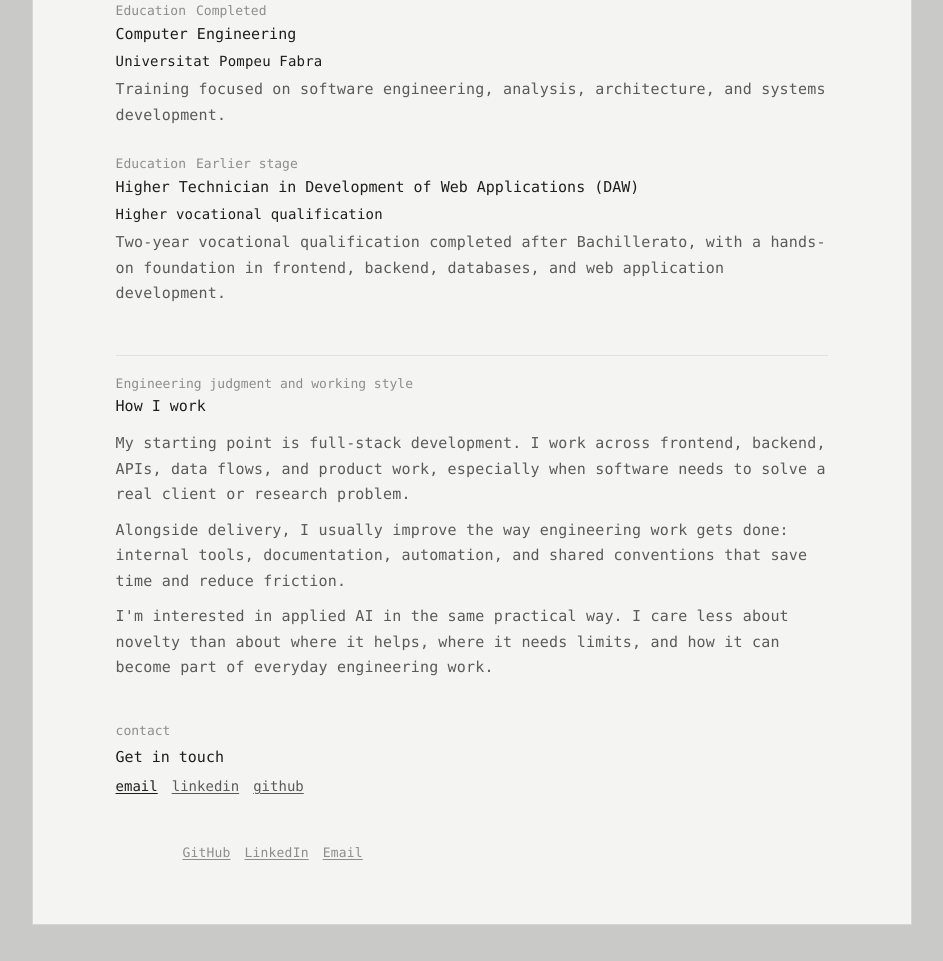
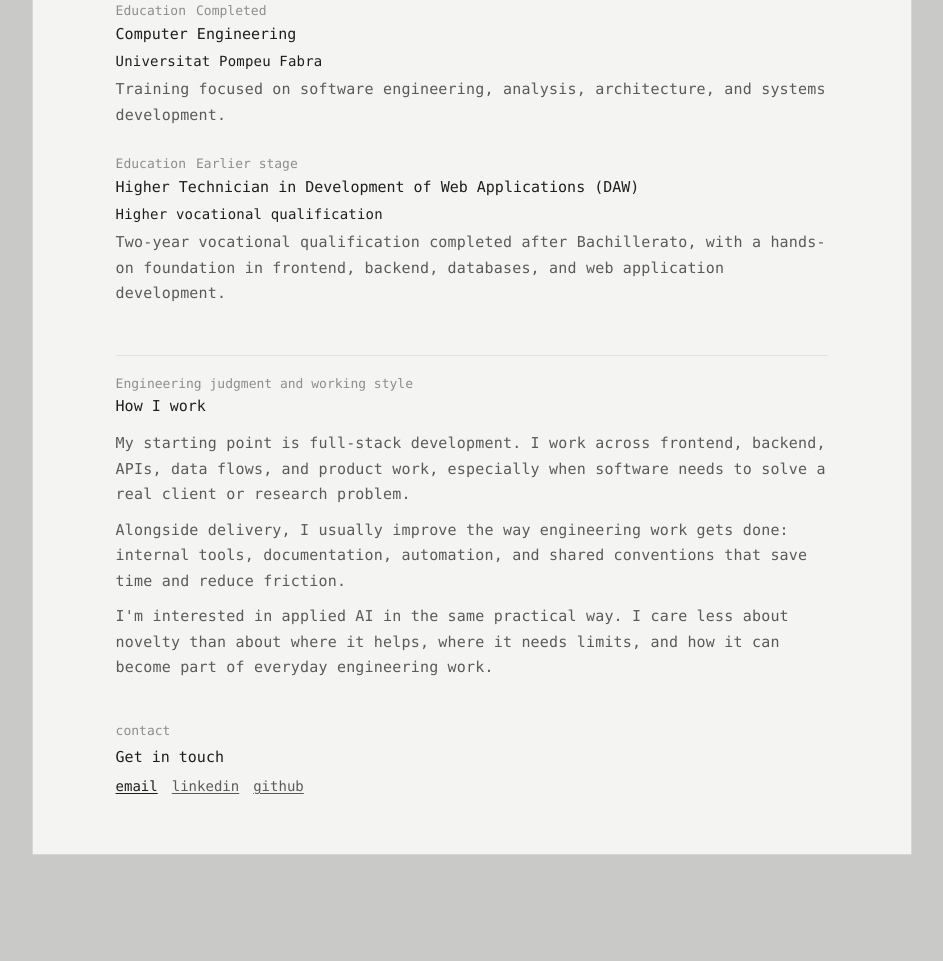
Before and after one commit to zvizzct/portfolio, an Astro site in the folder portfolio/: page / in a window 1280 px wide. Shown: the part 3014-3975 px from the top of the page, without its empty margins (168-1111 px from the left). After the commit the page ends 3905 px from the top, so only its background shows below. Built offline with nearby package versions, Linux system fonts and the light colour scheme; Astro itself is replaced by a stand-in of ours.

Commit message:
Remove redundant footer links

```diff
--- a/portfolio/src/components/Footer.astro
+++ /dev/null
@@ -1,23 +0,0 @@
----
-interface Props {
-  emailLabel: string
-}
-
-const { emailLabel } = Astro.props
----
-
-<footer class="site-footer">
-  <div class="site-footer-links">
-    <a href="https://github.com/zvizzct" target="_blank" rel="noopener noreferrer">
-      GitHub
-    </a>
-    <a
-      href="https://www.linkedin.com/in/victor-puerta-zvizzct/"
-      target="_blank"
-      rel="noopener noreferrer"
-    >
-      LinkedIn
-    </a>
-    <a href="mailto:victor.puerta2298@gmail.com">{emailLabel}</a>
-  </div>
-</footer>
--- a/portfolio/src/components/PortfolioPage.astro
+++ b/portfolio/src/components/PortfolioPage.astro
@@ -25,7 +25,6 @@ const { content, locale, switchHref } = Astro.props
   skipLinkLabel={content.layout.skipLinkLabel}
   headerMeta={content.header.meta}
   switchHref={switchHref}
-  footerEmailLabel={content.footer.emailLabel}
 >
   <main class="site-main" id="main-content">
     <section class="hero" id="home">
--- a/portfolio/src/data/portfolioContent.ts
+++ b/portfolio/src/data/portfolioContent.ts
@@ -79,9 +79,6 @@ export interface PortfolioContent {
     eyebrow: string
     title: string
     links: PortfolioLink[]
-  }
-  footer: {
-    emailLabel: string
   }
 }
 
@@ -289,9 +286,6 @@ export const portfolioContent: Record<Locale, PortfolioContent> = {
         { label: 'linkedin', href: sharedUrls.linkedin, variant: 'secondary' },
         { label: 'github', href: sharedUrls.github, variant: 'secondary' }
       ]
-    },
-    footer: {
-      emailLabel: 'Email'
     }
   },
   es: {
@@ -491,9 +485,6 @@ export const portfolioContent: Record<Locale, PortfolioContent> = {
         { label: 'linkedin', href: sharedUrls.linkedin, variant: 'secondary' },
         { label: 'github', href: sharedUrls.github, variant: 'secondary' }
       ]
-    },
-    footer: {
-      emailLabel: 'Correo'
     }
   }
 }
--- a/portfolio/src/layouts/Layout.astro
+++ b/portfolio/src/layouts/Layout.astro
@@ -1,6 +1,5 @@
 ---
 import Header from '../components/Header.astro'
-import Footer from '../components/Footer.astro'
 import type { Locale } from '../data/portfolioContent'
 
 interface Props {
@@ -10,10 +9,9 @@ interface Props {
   skipLinkLabel: string
   headerMeta: string
   switchHref: string
-  footerEmailLabel: string
 }
 
-const { description, title, lang, skipLinkLabel, headerMeta, switchHref, footerEmailLabel } = Astro.props
+const { description, title, lang, skipLinkLabel, headerMeta, switchHref } = Astro.props
 ---
 
 <!doctype html>
@@ -31,7 +29,6 @@ const { description, title, lang, skipLinkLabel, headerMeta, switchHref, footerE
     <div class="page-frame">
       <Header locale={lang} meta={headerMeta} switchHref={switchHref} />
       <slot />
-      <Footer emailLabel={footerEmailLabel} />
     </div>
   </body>
 </html>
@@ -143,8 +140,7 @@ const { description, title, lang, skipLinkLabel, headerMeta, switchHref, footerE
   }
 
   .page-frame > header,
-  .page-frame > main,
-  .page-frame > footer {
+  .page-frame > main {
     width: min(100%, 74ch);
     margin-inline: auto;
   }
```
